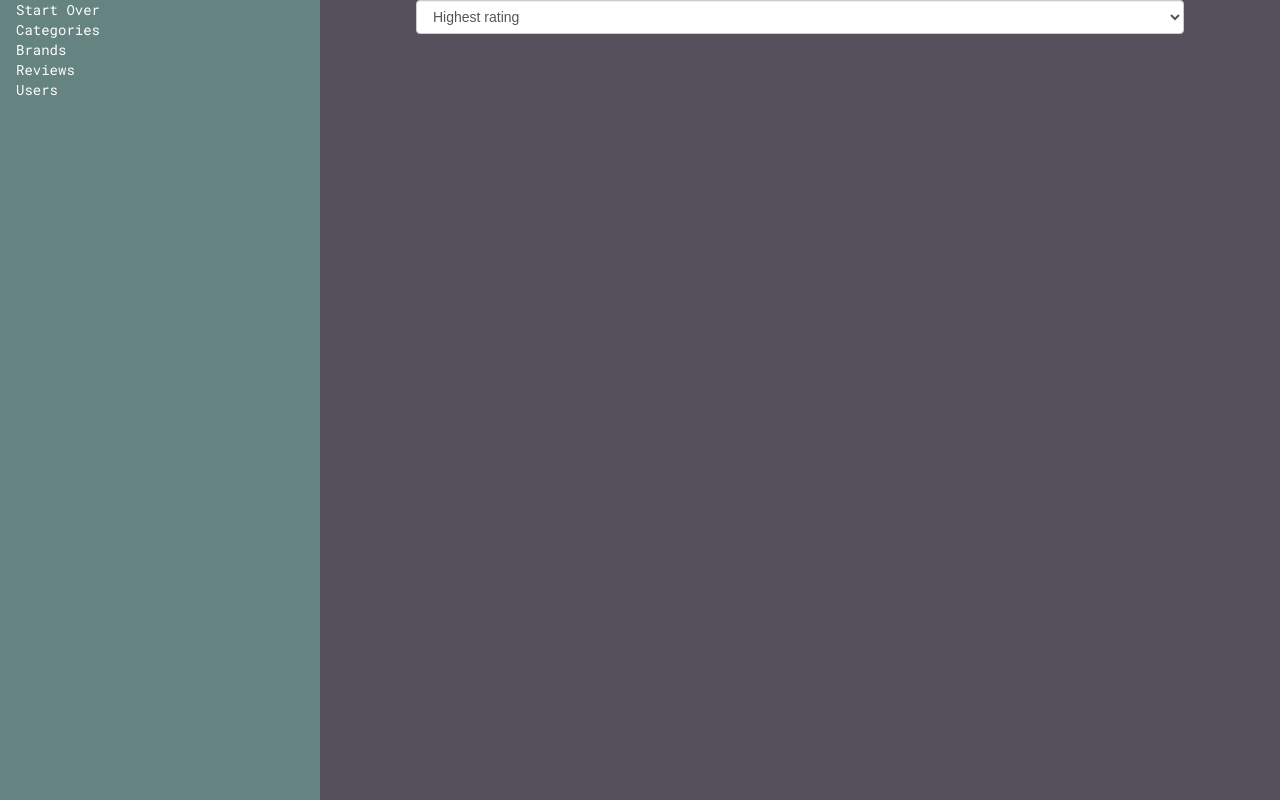
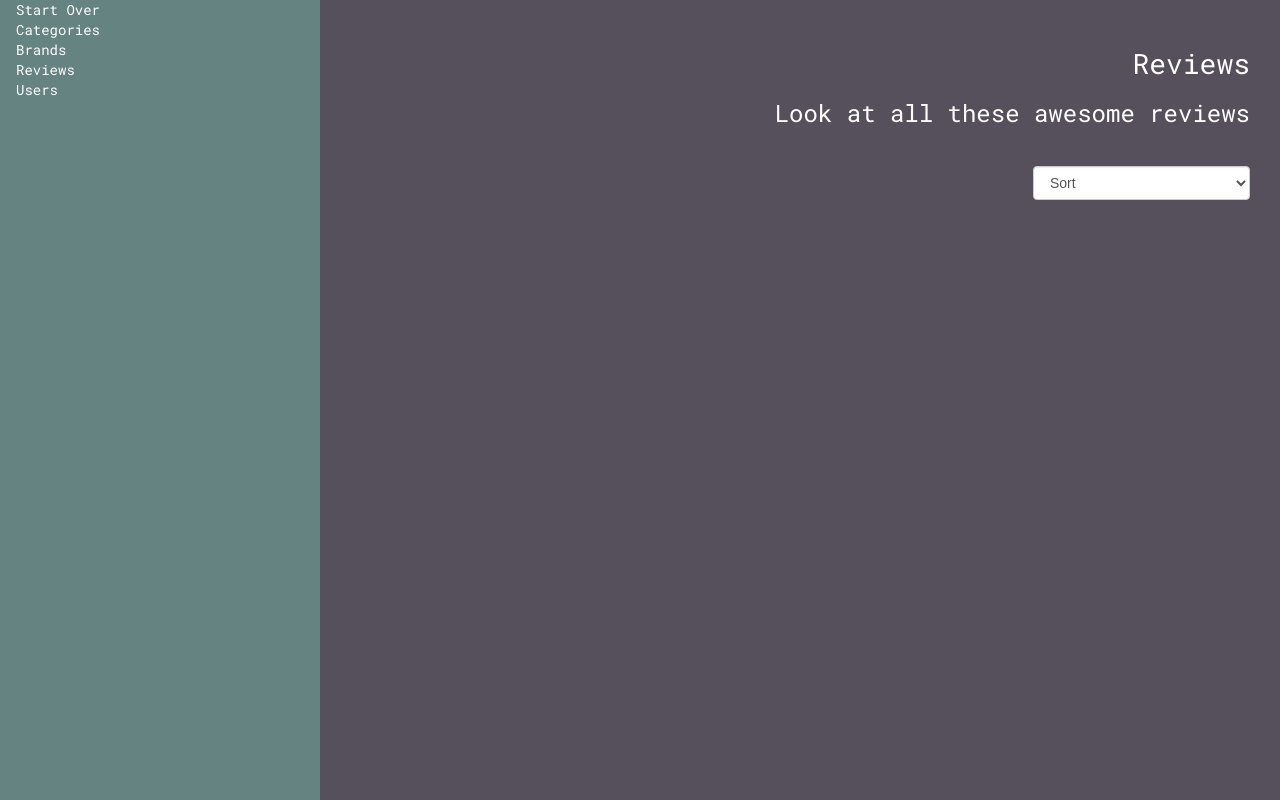
Before and after one commit to DigitalCrafts-September-2016-Cohort/team_freedom_nerdreview, a Flask app: page /reviews in a window 1280 px wide. Run offline with Flask 2, Linux system fonts and the light colour scheme; data that the repository does not hold is empty; some libraries are stand-ins or nearby versions.

Commit message:
Flexing the grid layout, adding grid page header divs

```diff
--- a/static/css/main.css
+++ b/static/css/main.css
@@ -39,16 +39,22 @@ ul {
 }
 
 main {
+    /*border: 4px solid orange;*/
     min-height: 100%;
     color: #fff;
     background: #55505C;
     float: right;
     width: 75%;
+    padding: 30px;
 }
 
 .main-wrapper {
+    /*border: 4px solid green;*/
     margin: 0 auto;
-    width: 80%;
+    display: flex;
+    flex-direction: column;
+    align-items: flex-end;
+    clear: both;
 }
 
 main a {
@@ -62,6 +68,7 @@ main a {
     text-align: center;
     display: inline-block;
     box-sizing: padding-box;
+    /*flex-grow: 1;*/
 }
 
 .tile a {
@@ -94,3 +101,23 @@ main a {
 .tile .date {
     float: right;
 }
+
+.sort {
+  /*border: 4px solid red;*/
+  max-width: 25%;
+  float: right;
+  margin: 30px 0 15px 0;
+}
+
+.grid {
+  /*border: 4px solid blue;*/
+  text-align: center;
+  /*display: flex;
+  flex-wrap: wrap;
+  justify-content: center;*/
+}
+
+.main-header {
+  /*border: 4px solid purple;*/
+  text-align: right;
+}
--- a/templates/layout.html
+++ b/templates/layout.html
@@ -18,14 +18,20 @@
             </div>
         </nav>
         <main class="main">
-            <div class="main-wrapper">
+          <div class="main-header">
+            {% block header %}
+            {% endblock %}
+          </div>
+          <div class="main-wrapper">
             <div class="sort">
               {% block sort %}
               {% endblock %}
             </div>
-            {% block body %}
-            {% endblock %}
+            <div class="grid">
+              {% block body %}
+              {% endblock %}
             </div>
+          </div>
         </main>
 
         <!-- JavaScript -->
--- a/templates/reviews.html
+++ b/templates/reviews.html
@@ -9,8 +9,14 @@
     </ul>
 {% endblock %}
 
+{% block header %}
+  <h1>Reviews</h1>
+  <h3>Look at all these awesome reviews</h3>
+{% endblock %}
+
 {% block sort %}
     <select class="form-control" name="Sort by">
+        <option selected disabled>Sort</option>
         <option>Highest rating</option>
         <option>Lowest rating</option>
         <option>Alphabetical (by user)</option>
--- a/templates/sub_categories_products.html
+++ b/templates/sub_categories_products.html
@@ -20,6 +20,7 @@
     </select>
 {% endblock %}
 
+
 {% block body %}
   <h1> SUB CATEGORRRRRIES SUB CAT PRODUCTSSSSS</h1>
   <ul>
```
